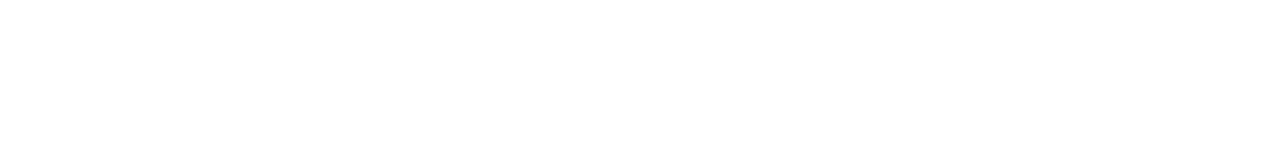
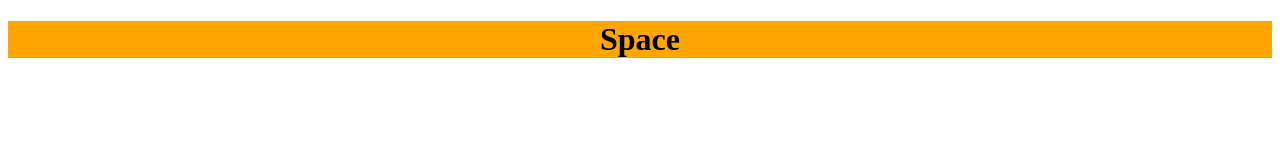
Before and after one commit to nikoskalnis/space.com, a plain HTML site: page index.html in a window 1280 px wide. Drawn offline with Linux system fonts and the light colour scheme.

Commit message:
Update index.html

```diff
--- a/index.html
+++ b/index.html
@@ -1,9 +1,22 @@
 <!DOCTYPE html>
 <html>
   <head>
-    <title>Periodic Table</title>
+    <title>Space</title>
   </head>
+  <style>
+    .titlesection{
+      background-color: orange;
+      font-size: 80;
+      text-align: center;
+    }
+  </style>
   <body>
+    <h1 class="titlesection"/>
+      Space
+    </h1>
+    <p style="font-size:40; text-align:center;>
+      Click on a lick to learn about the mind-blowing stuff that is space!
+    </p>
 
   </body>
 </html>
```
